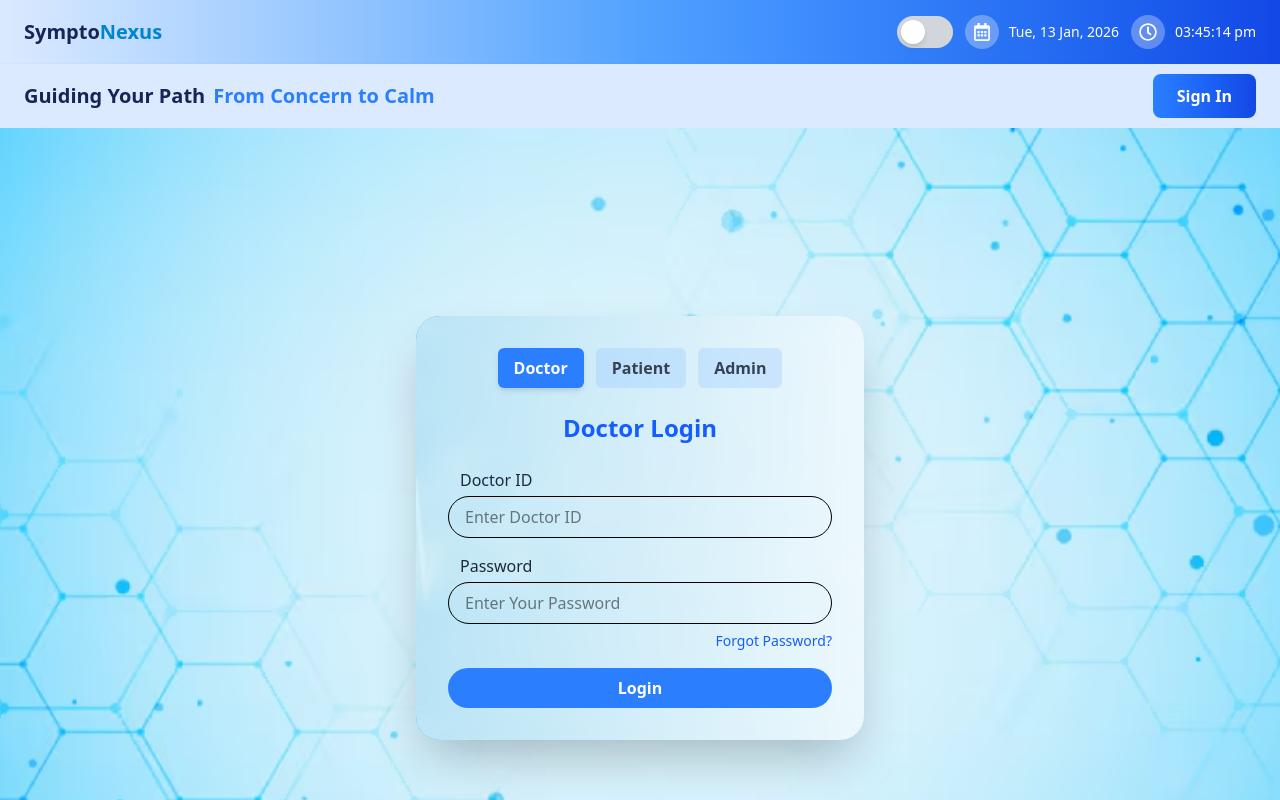
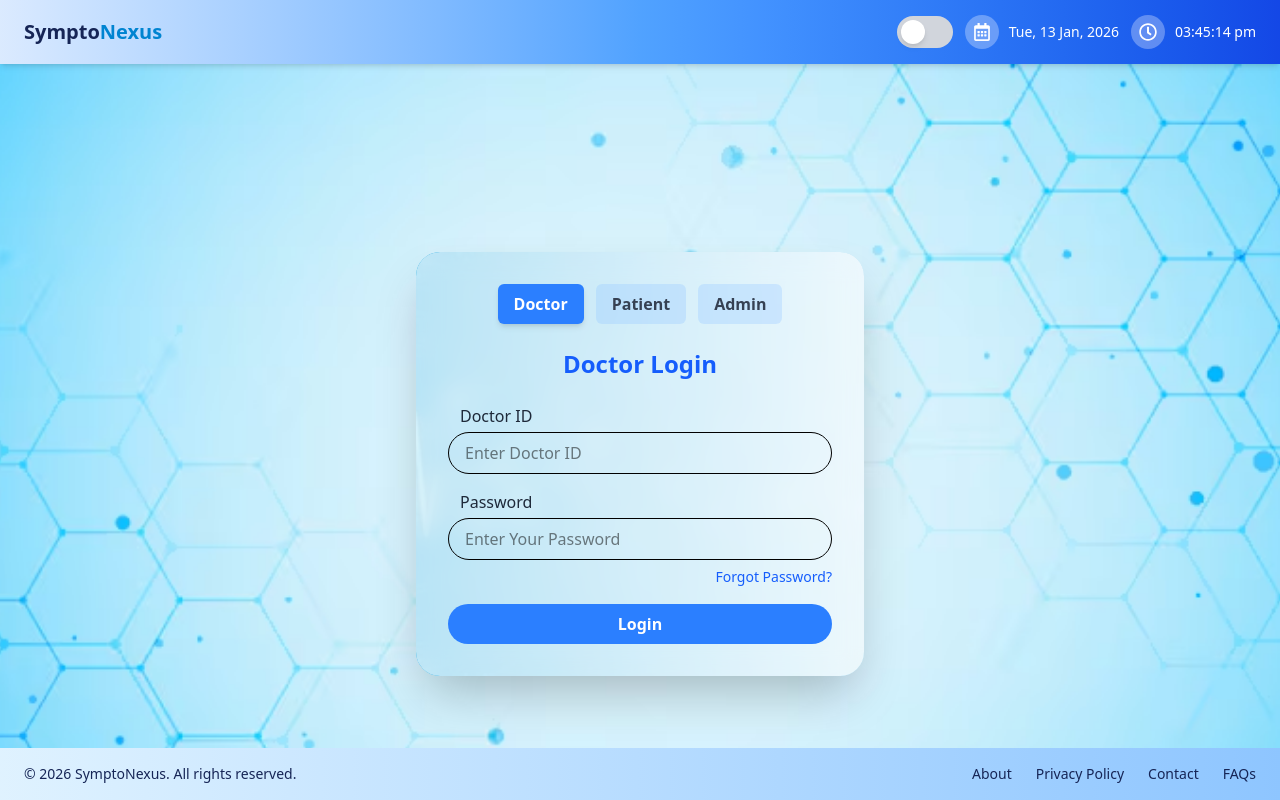
Before and after one commit to Shreya-das2002/final-year-project, a React (Vite) app: page /registrationlogin/login in a window 1280 px wide. Shown: the top 800 px of the page. Built offline with nearby package versions, Linux system fonts and the light colour scheme.

Commit message:
H F Update

```diff
--- a/src/Screen/Common/Footer/index.tsx
+++ b/src/Screen/Common/Footer/index.tsx
@@ -15,14 +15,14 @@ const Footer: React.FC = () => {
 
   return (
 
-    <footer className="w-full bg-gradient-to-r dark:from-gray-700 dark:to-gray-800 from-sky-100 to-blue-300  text-blue-950 dark:text-gray-400 py-4 text-center">
+    <footer className="fixed bottom-0 left-0 w-full bg-gradient-to-r dark:from-gray-700 dark:to-gray-800 from-sky-100 to-blue-300  text-blue-950 dark:text-gray-400 py-4">
 
-      <div className="container mx-auto">
-        <p className="mb-2">
+      <div className="mx-w-7xl mx-auto px-6 flex items-center justify-between">
+        <p className="text-sm">
           © {new Date().getFullYear()} SymptoNexus. All rights reserved.
         </p>
 
-        <div className="flex justify-center gap-4">
+        <div className="flex items-center gap-6 text-sm">
           <span
             onClick={() => handleNavigate("/about")}
             className="hover:text-green-800 dark:hover:text-teal-600 cursor-pointer"
--- a/src/Screen/Common/Header/index.tsx
+++ b/src/Screen/Common/Header/index.tsx
@@ -67,7 +67,7 @@ const shouldHideNav = hideNavOnRoutes.some((path) =>
   return (
     <div>
       {/* ================= TOP HEADER (ALWAYS VISIBLE) ================= */}
-      <header className="w-full h-16 bg-gradient-to-r from-blue-100 via-blue-400 to-blue-700 dark:from-gray-400 dark:via-gray-500 dark:to-gray-700 flex items-center justify-between px-6 shadow-md">
+      <header className="fixed top-0 left-0 w-full h-16 bg-gradient-to-r from-blue-100 via-blue-400 to-blue-700 dark:from-gray-400 dark:via-gray-500 dark:to-gray-700 flex items-center justify-between px-6 shadow-md">
         <div
           onClick={goToHome}
           className="cursor-pointer select-none"
```
